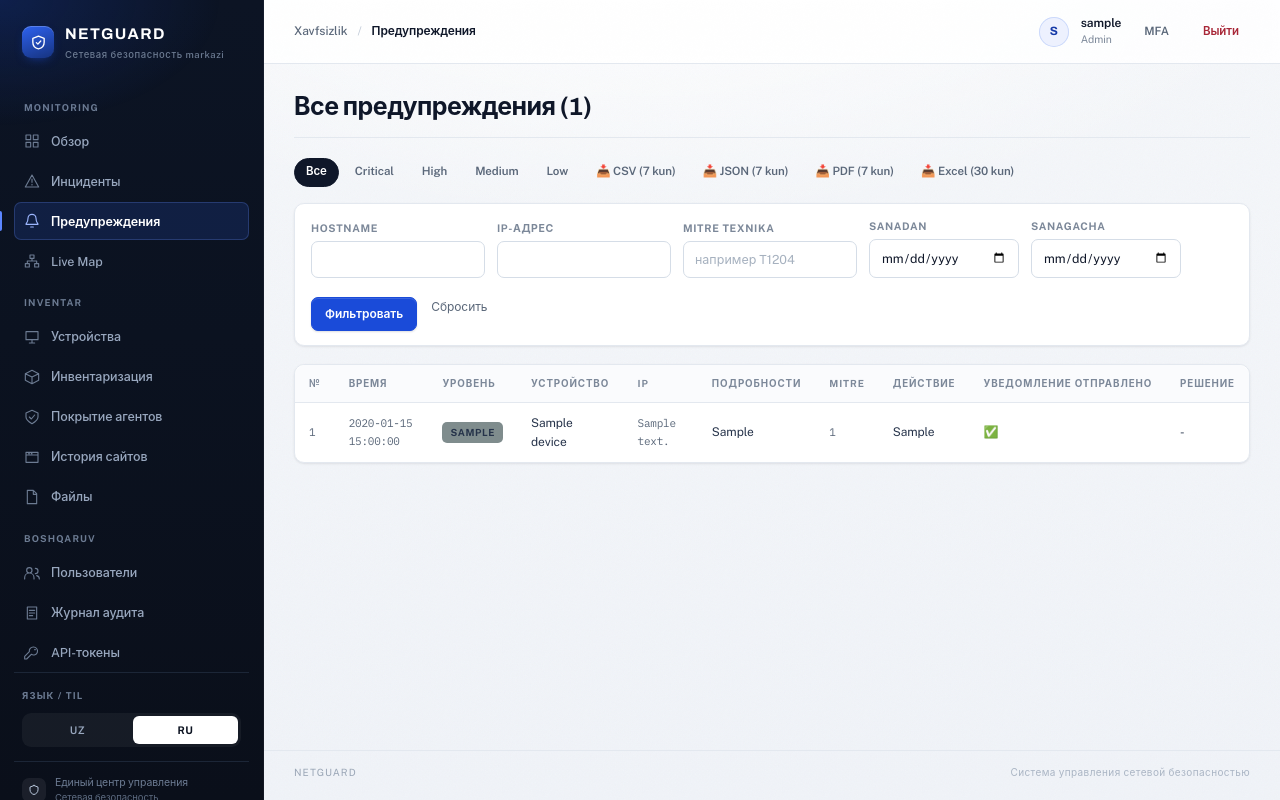
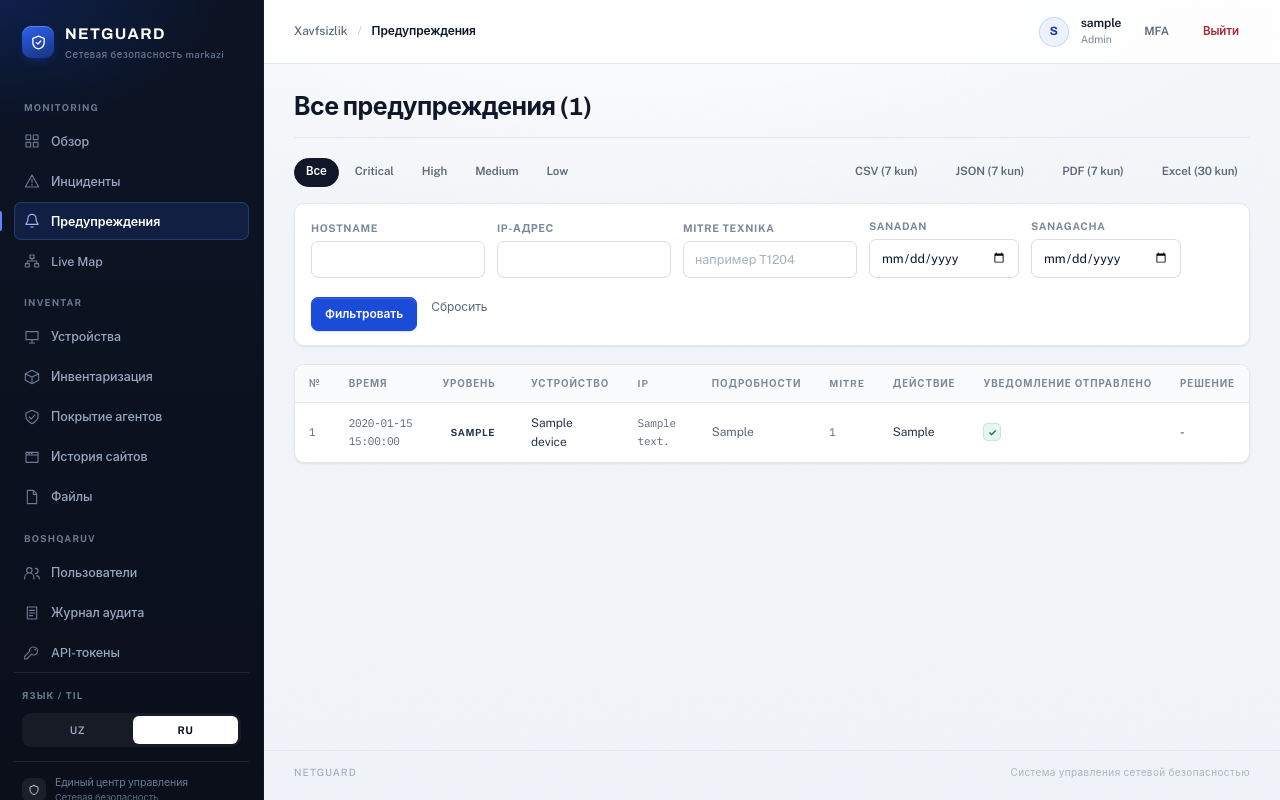
Before and after one commit to sh-isobek/network_security_system, a Flask app: page /alerts in a window 1280 px wide. Run offline with Flask 3, Linux system fonts and the light colour scheme; a user stored in the database is signed in; tables that the repository leaves empty hold one stand-in row (values such as "Sample post"); parts of the project's set-up code (start-up, migrations or seed data) failed here and were passed over.

Commit message:
Redesign dashboard UI: alerts.html

```diff
--- a/dashboard/templates/alerts.html
+++ b/dashboard/templates/alerts.html
@@ -2,16 +2,16 @@
 {% block title %}Alertlar - Xavfsizlik Dashboard{% endblock %}
 {% block content %}
 {% macro decision_buttons(sha, current) %}
-{% if current == 'safe' %}<span style="color:#27ae60; font-size:12px;">✅ Virus emas (admin)</span>
-{% elif current == 'malicious' %}<span style="color:#c0392b; font-size:12px;">🛑 Virus (admin)</span>
+{% if current == 'safe' %}<span class="status-ok">✅ Virus emas (admin)</span>
+{% elif current == 'malicious' %}<span class="status-bad">🛑 Virus (admin)</span>
 {% elif current_user.role in ('analyst', 'admin') %}
-<form method="POST" action="/files/decision" style="display:flex; gap:4px; flex-direction:column;">
+<form method="POST" action="/files/decision">
     <input type="hidden" name="csrf_token" value="{{ csrf_token }}">
     <input type="hidden" name="sha256" value="{{ sha }}">
     <button class="btn btn-danger" name="decision" value="malicious" type="submit" onclick="return confirm('Bu fayl VIRUS deb belgilanadi va BARCHA qurilmalarda o\'chirilib karantinga olinadi. Davom etasizmi?')">Virusni o'chirish</button>
     <button class="btn btn-success" name="decision" value="safe" type="submit">Virus emas</button>
 </form>
-{% else %}<span style="color: #65748b; font-size:12px;">⏳ Admin qarori kutilmoqda</span>{% endif %}
+{% else %}<span class="status-idle">⏳ Admin qarori kutilmoqda</span>{% endif %}
 {% endmacro %}
 <h1>Barcha alertlar ({{ alerts | length }})</h1>
 
@@ -21,11 +21,11 @@
     <a href="/alerts?severity=high" class="{% if severity_filter == 'high' %}active{% endif %}">High</a>
     <a href="/alerts?severity=medium" class="{% if severity_filter == 'medium' %}active{% endif %}">Medium</a>
     <a href="/alerts?severity=low" class="{% if severity_filter == 'low' %}active{% endif %}">Low</a>
-    <span style="float: right;">
-        <a href="/reports/download?period_days=7&format=csv">📥 CSV (7 kun)</a>
-        <a href="/reports/download?period_days=7&format=json">📥 JSON (7 kun)</a>
-        <a href="/reports/download?period_days=7&format=pdf">📥 PDF (7 kun)</a>
-        <a href="/reports/download?period_days=30&format=excel">📥 Excel (30 kun)</a>
+    <span class="filters-extras">
+        <a href="/reports/download?period_days=7&format=csv">CSV (7 kun)</a>
+        <a href="/reports/download?period_days=7&format=json">JSON (7 kun)</a>
+        <a href="/reports/download?period_days=7&format=pdf">PDF (7 kun)</a>
+        <a href="/reports/download?period_days=30&format=excel">Excel (30 kun)</a>
     </span>
 </div>
 
@@ -60,15 +60,15 @@
     <tr>
         <td class="mono">{{ loop.index }}</td>
         <td class="mono">{{ a.timestamp | local_dt(fallback='') }}</td>
-        <td><span class="badge" style="background: {{ a.severity | severity_color }}">{{ a.severity | upper }}</span></td>
+        <td><span class="badge badge--{{ a.severity | lower }}">{{ a.severity | upper }}</span></td>
         <td>{{ a.hostname or 'Nomalum' }}</td>
         <td class="mono">{{ a.ip_address or '-' }}</td>
-        <td style="max-width: 320px; white-space: pre-line;">{{ a.reason }}</td>
+        <td class="cell-detail">{{ a.reason }}</td>
         <td class="mono" title="{{ a.mitre_technique_name }} ({{ a.mitre_tactic }})">
             {% if a.mitre_technique_id %}{{ a.mitre_technique_id }}{% else %}-{% endif %}
         </td>
         <td>{{ a.action_taken }}</td>
-        <td>{% if a.notified %}✅{% else %}⏳{% endif %}</td>
+        <td>{% if a.notified %}<span class="mark mark-ok" role="img" aria-label="Yuborilgan"></span>{% else %}<span class="mark mark-wait" role="img" aria-label="Kutilmoqda"></span>{% endif %}</td>
         <td>
             {% if a.show_decision %}{{ decision_buttons(a.file_sha256, a.file_decision) }}{% else %}-{% endif %}
         </td>
```
